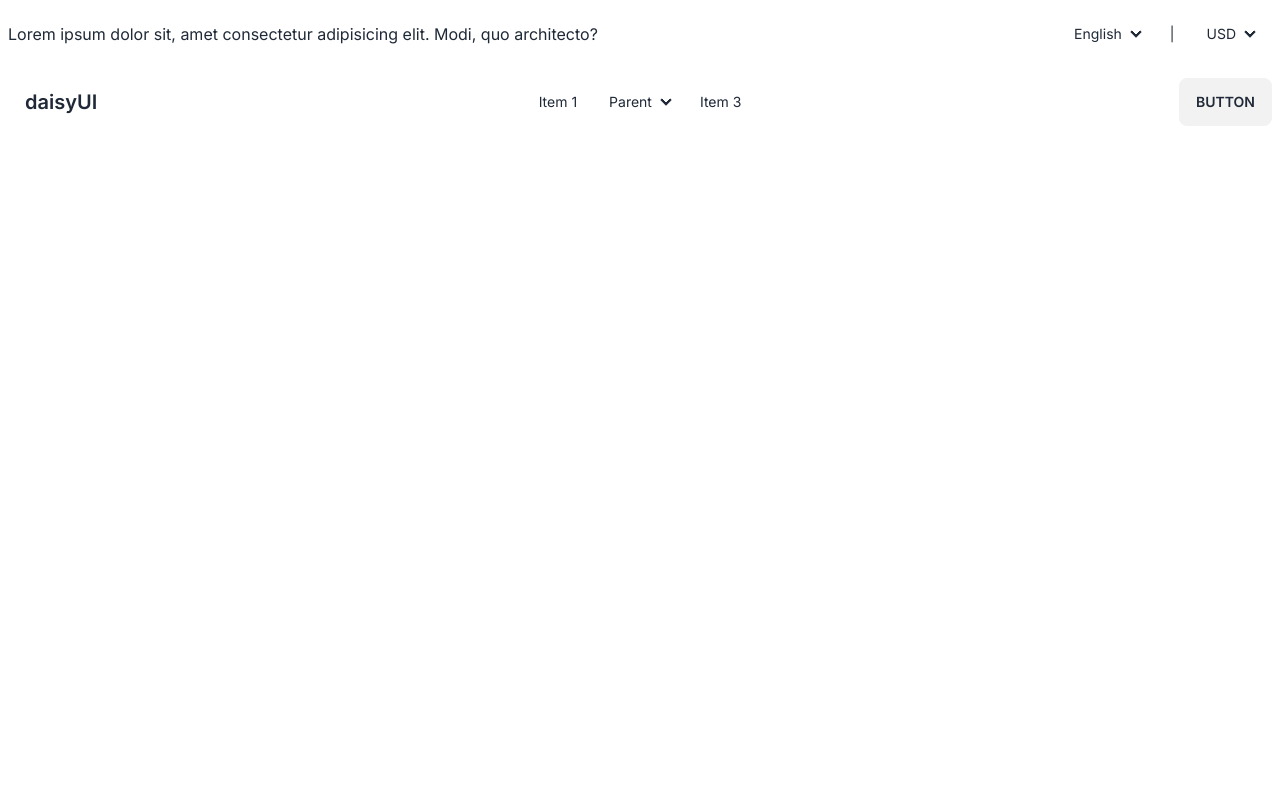
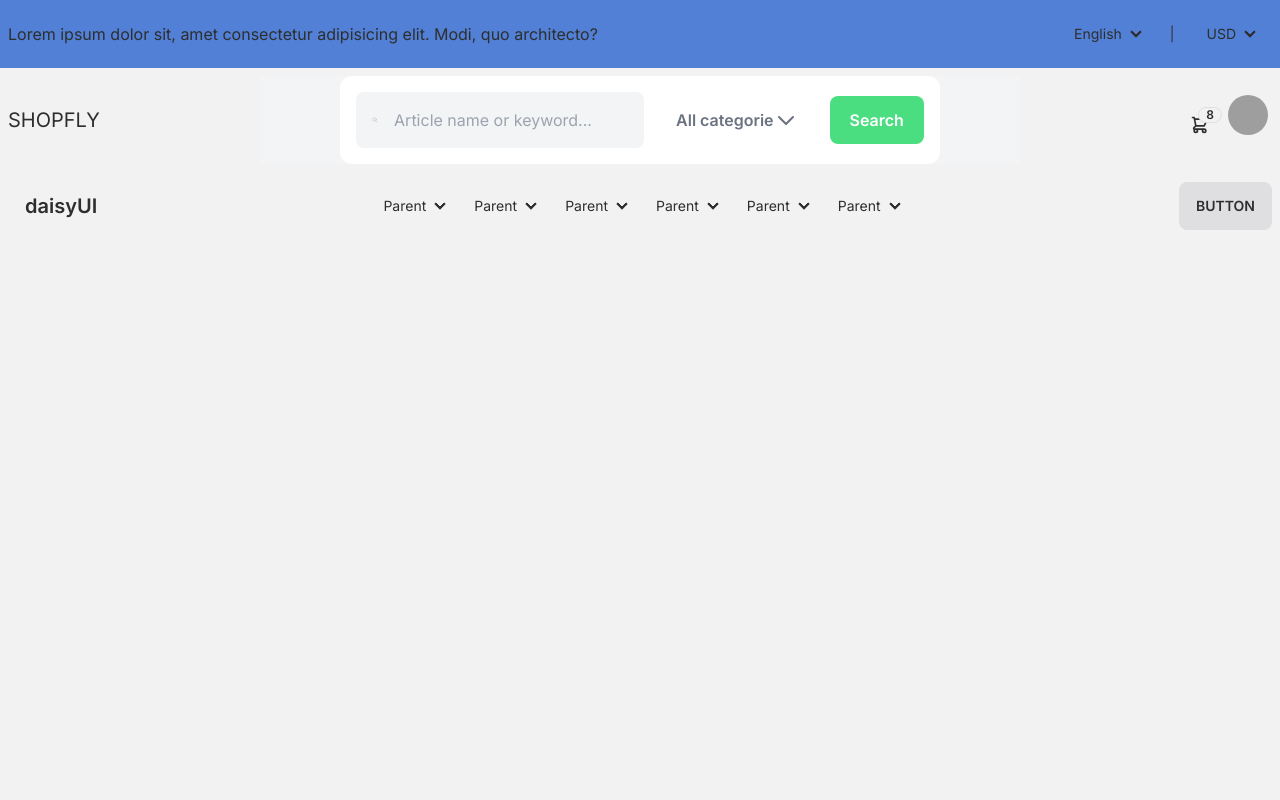
Before and after one commit to Mahabubhasan01/shopfly-client, a Next.js app: page / in a window 1280 px wide. Shown: the top 800 px of the page. Built offline with nearby package versions, Linux system fonts and the light colour scheme; grey boxes are pictures that could not be loaded.

Commit message:
second header title added

```diff
--- a/package.json
+++ b/package.json
@@ -12,6 +12,7 @@
     "eslint": "8.42.0",
     "eslint-config-next": "13.4.5",
     "next": "13.4.5",
+    "next-swr": "^0.1.2-canary.2",
     "react": "18.2.0",
     "react-dom": "18.2.0"
   },
--- a/src/app/components/navbar/Navbar.js
+++ b/src/app/components/navbar/Navbar.js
@@ -106,8 +106,7 @@ const Navbar = () => {
   return (
     <div>
       {/* Heading navbar */}
-
-      <div className="navbar bg-base-100">
+      <div className="navbar bg-accent">
         <div className="navbar-start">
           {/* <div className="dropdown">
             <label tabIndex={0} className="btn btn-ghost lg:hidden">
@@ -149,7 +148,10 @@ const Navbar = () => {
               </li>
             </ul>
           </div> */}
-          <p className=" normal-case text-base">Lorem ipsum dolor sit, amet consectetur adipisicing elit. Modi, quo architecto?</p>
+          <p className=" normal-case text-base">
+            Lorem ipsum dolor sit, amet consectetur adipisicing elit. Modi, quo
+            architecto?
+          </p>
         </div>
         <div className="navbar-end hidden lg:flex">
           <ul className="menu menu-horizontal px-1">
@@ -187,6 +189,168 @@ const Navbar = () => {
         </div> */}
       </div>
       {/* Heading navbar */}
+
+      {/* middle navbar */}
+
+      <div className="navbar bg-base-100">
+        <div className="navbar-start">
+          <div className="dropdown">
+            <label tabIndex={0} className="btn btn-ghost lg:hidden">
+              <svg
+                xmlns="http://www.w3.org/2000/svg"
+                className="h-5 w-5"
+                fill="none"
+                viewBox="0 0 24 24"
+                stroke="currentColor"
+              >
+                <path
+                  strokeLinecap="round"
+                  strokeLinejoin="round"
+                  strokeWidth="2"
+                  d="M4 6h16M4 12h8m-8 6h16"
+                />
+              </svg>
+            </label>
+            <ul
+              tabIndex={0}
+              className="menu menu-sm dropdown-content mt-3 p-2 shadow bg-base-100 rounded-box w-52"
+            >
+              <li>
+                <a>Item 1</a>
+              </li>
+              <li>
+                <a>Parent</a>
+                <ul className="p-2">
+                  <li>
+                    <a>Submenu 1</a>
+                  </li>
+                  <li>
+                    <a>Submenu 2</a>
+                  </li>
+                </ul>
+              </li>
+              <li>
+                <a>Item 3</a>
+              </li>
+            </ul>
+          </div>
+          <a className=" normal-case text-xl">SHOPFLY</a>
+        </div>
+        <div className="navbar-center hidden lg:flex">
+          <div class=" bg-gray-100 flex justify-center items-center px-20">
+            <div class="">
+              <div class="flex items-center p-4 space-x-4 bg-white rounded-xl shadow-xs hover:shadow-sm transform hover:scale-105 transition duration-500">
+                <div class="flex bg-gray-100 p-4 w-72 space-x-4 rounded-lg">
+                  <svg
+                    xmlns="http://www.w3.org/2000/svg"
+                    class="h-6 w-6 opacity-30"
+                    fill="none"
+                    viewBox="0 0 24 24"
+                    stroke="currentColor"
+                  >
+                    <path
+                      stroke-linecap="round"
+                      stroke-linejoin="round"
+                      stroke-width="2"
+                      d="M21 21l-6-6m2-5a7 7 0 11-14 0 7 7 0 0114 0z"
+                    />
+                  </svg>
+                  <input
+                    class="bg-gray-100 outline-none"
+                    type="text"
+                    placeholder="Article name or keyword..."
+                  />
+                </div>
+                <div class="flex py-3 px-4 rounded-lg text-gray-500 font-semibold cursor-pointer">
+                  <span>All categorie</span>
+
+                  <svg
+                    xmlns="http://www.w3.org/2000/svg"
+                    class="h-6 w-6"
+                    fill="none"
+                    viewBox="0 0 24 24"
+                    stroke="currentColor"
+                  >
+                    <path
+                      stroke-linecap="round"
+                      stroke-linejoin="round"
+                      stroke-width="2"
+                      d="M19 9l-7 7-7-7"
+                    />
+                  </svg>
+                </div>
+                <div class="bg-green-400 py-3 px-5 text-white font-semibold rounded-lg hover:shadow-lg transition duration-3000 cursor-pointer">
+                  <span>Search</span>
+                </div>
+              </div>
+            </div>
+          </div>
+        </div>
+        <div className="navbar-end">
+          <div className="flex-none">
+            <div className="dropdown dropdown-end">
+              <label tabIndex={0} className="btn btn-ghost btn-circle">
+                <div className="indicator">
+                  <svg
+                    xmlns="http://www.w3.org/2000/svg"
+                    className="h-5 w-5"
+                    fill="none"
+                    viewBox="0 0 24 24"
+                    stroke="currentColor"
+                  >
+                    <path
+                      strokeLinecap="round"
+                      strokeLinejoin="round"
+                      strokeWidth="2"
+                      d="M3 3h2l.4 2M7 13h10l4-8H5.4M7 13L5.4 5M7 13l-2.293 2.293c-.63.63-.184 1.707.707 1.707H17m0 0a2 2 0 100 4 2 2 0 000-4zm-8 2a2 2 0 11-4 0 2 2 0 014 0z"
+                    />
+                  </svg>
+                  <span className="badge badge-sm indicator-item">8</span>
+                </div>
+              </label>
+              <div
+                tabIndex={0}
+                className="mt-3 card card-compact dropdown-content w-52 bg-base-100 shadow"
+              >
+                <div className="card-body">
+                  <span className="font-bold text-lg">8 Items</span>
+                  <span className="text-info">Subtotal: $999</span>
+                  <div className="card-actions">
+                    <button className="btn btn-primary btn-block">
+                      View cart
+                    </button>
+                  </div>
+                </div>
+              </div>
+            </div>
+            <div className="dropdown dropdown-end">
+              <label tabIndex={0} className="btn btn-ghost btn-circle avatar">
+                <div className="w-10 rounded-full">
+                  <img src="/images/stock/photo-1534528741775-53994a69daeb.jpg" />
+                </div>
+              </label>
+              <ul
+                tabIndex={0}
+                className="menu menu-sm dropdown-content mt-3 p-2 shadow bg-base-100 rounded-box w-52"
+              >
+                <li>
+                  <a className="justify-between">
+                    Profile
+                    <span className="badge">New</span>
+                  </a>
+                </li>
+                <li>
+                  <a>Settings</a>
+                </li>
+                <li>
+                  <a>Logout</a>
+                </li>
+              </ul>
+            </div>
+          </div>
+        </div>
+      </div>
+      {/* middle navbar */}
       <div className="navbar bg-base-100">
         <div className="navbar-start">
           <div className="dropdown">
@@ -233,8 +397,19 @@ const Navbar = () => {
         </div>
         <div className="navbar-center hidden lg:flex">
           <ul className="menu menu-horizontal px-1">
-            <li>
-              <a>Item 1</a>
+
+            <li tabIndex={0}>
+              <details>
+                <summary>Parent</summary>
+                <ul className="p-2">
+                  <li>
+                    <a>Submenu 1</a>
+                  </li>
+                  <li>
+                    <a>Submenu 2</a>
+                  </li>
+                </ul>
+              </details>
             </li>
             <li tabIndex={0}>
               <details>
@@ -248,9 +423,54 @@ const Navbar = () => {
                   </li>
                 </ul>
               </details>
-            </li>
-            <li>
-              <a>Item 3</a>
+            </li><li tabIndex={0}>
+              <details>
+                <summary>Parent</summary>
+                <ul className="p-2">
+                  <li>
+                    <a>Submenu 1</a>
+                  </li>
+                  <li>
+                    <a>Submenu 2</a>
+                  </li>
+                </ul>
+              </details>
+            </li><li tabIndex={0}>
+              <details>
+                <summary>Parent</summary>
+                <ul className="p-2">
+                  <li>
+                    <a>Submenu 1</a>
+                  </li>
+                  <li>
+                    <a>Submenu 2</a>
+                  </li>
+                </ul>
+              </details>
+            </li><li tabIndex={0}>
+              <details>
+                <summary>Parent</summary>
+                <ul className="p-2">
+                  <li>
+                    <a>Submenu 1</a>
+                  </li>
+                  <li>
+                    <a>Submenu 2</a>
+                  </li>
+                </ul>
+              </details>
+            </li><li tabIndex={0}>
+              <details>
+                <summary>Parent</summary>
+                <ul className="p-2">
+                  <li>
+                    <a>Submenu 1</a>
+                  </li>
+                  <li>
+                    <a>Submenu 2</a>
+                  </li>
+                </ul>
+              </details>
             </li>
           </ul>
         </div>
--- /dev/null
+++ b/src/app/utils/TextLoop.js
@@ -0,0 +1,22 @@
+import { useState, useEffect } from 'react';
+
+const TextLoop = () => {
+  const texts = ["I am Mahabub", "Web Developer", "MERN Stack"];
+  const [index, setIndex] = useState(0);
+
+  useEffect(() => {
+    let interval;
+
+    if (typeof window !== 'undefined') {
+      interval = setInterval(() => {
+        setIndex((prevIndex) => (prevIndex + 1) % texts.length);
+      }, 1000);
+    }
+
+    return () => clearInterval(interval);
+  }, []);
+
+  return <div>{texts[index]}</div>;
+};
+
+export default TextLoop;
--- a/tailwind.config.js
+++ b/tailwind.config.js
@@ -1,4 +1,3 @@
-
 /** @type {import('tailwindcss').Config} */
 module.exports = {
   content: [
@@ -12,6 +11,30 @@ module.exports = {
   theme: {
     extend: {},
   },
+  daisyui: {
+    themes: [
+      {
+        mytheme: {
+          primary: "#394cdd",
+
+          secondary: "#8e64ef",
+
+          accent: "#517fd6",
+
+          neutral: "#2f2131",
+
+          "base-100": "#f2f2f3",
+
+          info: "#87a9e3",
+
+          success: "#1daf68",
+
+          warning: "#f8c43f",
+
+          error: "#ed3b6d",
+        },
+      },
+    ],
+  },
   plugins: [require("daisyui")],
-
 };
```
Also changed, not shown: 1 other file (tests, documents, lock files or other folders).
